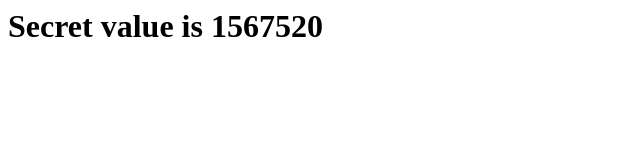
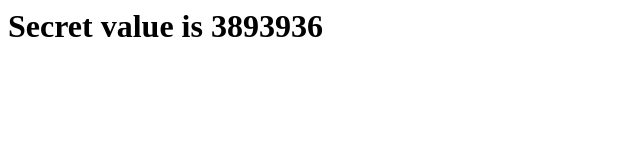
Before and after one commit to ftique/prin, a plain HTML site: page index.html in a window 1280 px wide. Shown: the full height of the page, 0-640 px from the left. Drawn offline with Linux system fonts and the light colour scheme.

Commit message:
Update index.html

```diff
--- a/index.html
+++ b/index.html
@@ -1 +1 @@
-<h1>Secret value is 1567520</h1>
+<h1>Secret value is 3893936</h1>
```
